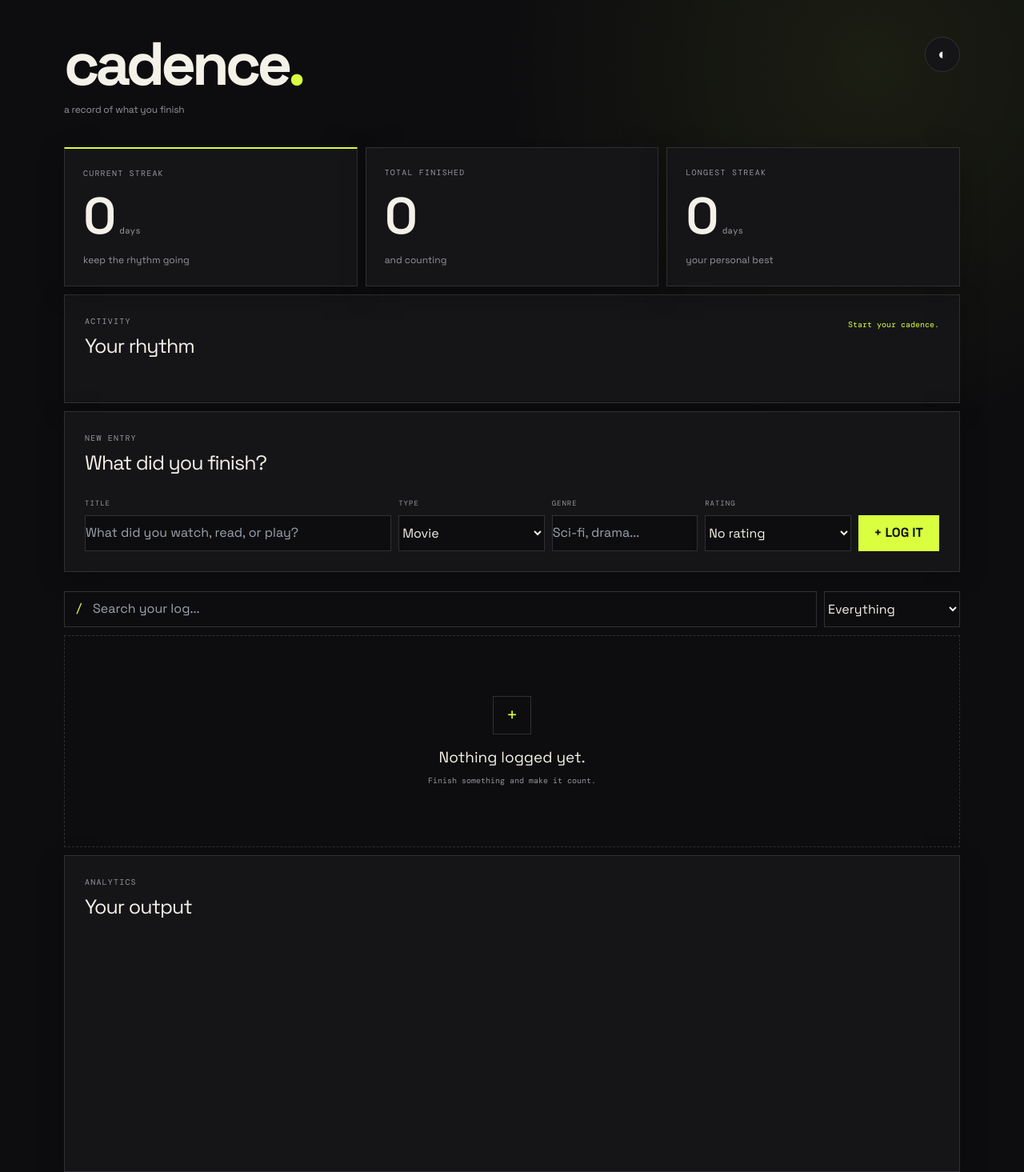
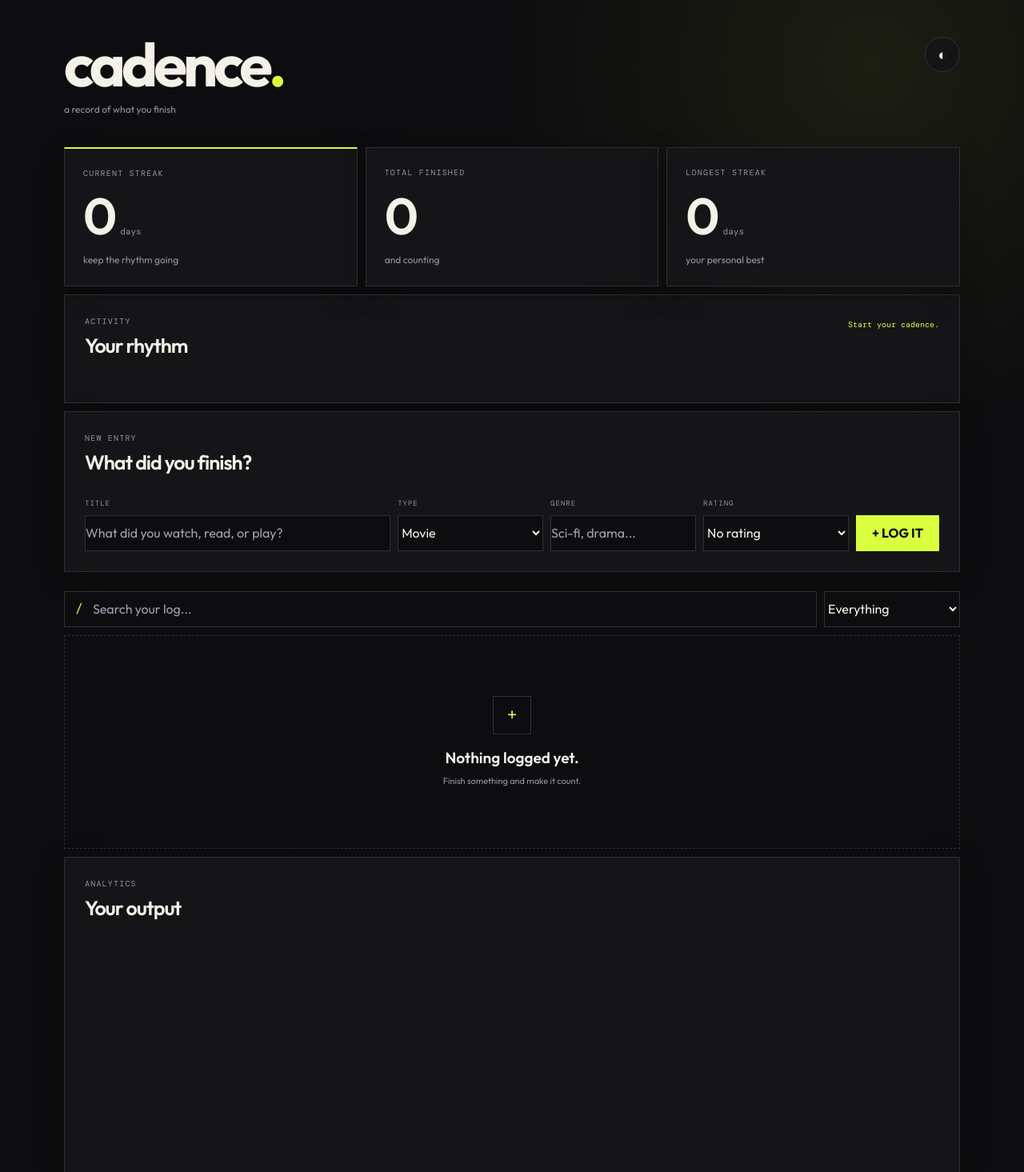
Before and after one commit to srishtipurohitaps/Cadence, a website: page pages/index.html in a window 1280 px wide. Shown: the top 1465 px of the page at 80% size. Drawn offline with nearby package versions, Linux system fonts and the light colour scheme.

Commit message:
changed the font again to outfit

```diff
--- a/static/style.css
+++ b/static/style.css
@@ -1,4 +1,4 @@
-@import url('https://fonts.googleapis.com/css2?family=DM+Mono:wght@400;500&family=Space+Grotesk:wght@400;500;600;700&display=swap');
+@import url('https://fonts.googleapis.com/css2?family=DM+Mono:wght@400;500&family=Outfit:wght@400;500;600;700&display=swap');
 
 :root {
     --background: #0d0d0f;
@@ -32,7 +32,7 @@
         ),
         var(--background);
     color: var(--text);
-    font-family: "Space Grotesk", sans-serif;
+    font-family: "Outfit", sans-serif;
     transition:
         background 0.25s ease,
         color 0.25s ease;
@@ -83,10 +83,10 @@
 .brand p {
     margin: 14px 0 0;
     color: var(--muted);
-    font-family: "Space Grotesk", sans-serif;
+    font-family: "Outfit", sans-serif;
     font-size: 12px;
     font-weight: 400;
-    letter-spacing: -0.2px;
+    letter-spacing: 0;
 }
 
 .theme-button {
@@ -160,6 +160,7 @@
 .stat-description {
     margin: 0;
     color: var(--muted);
+    font-family: "Outfit", sans-serif;
     font-size: 12px;
 }
 
@@ -181,7 +182,9 @@
 
 .panel-heading h2 {
     margin: 5px 0 0;
+    font-family: "Outfit", sans-serif;
     font-size: 25px;
+    font-weight: 600;
     letter-spacing: -1px;
 }
 
@@ -373,9 +376,10 @@
 }
 
 .media-title {
+    font-family: "Outfit", sans-serif;
     font-size: 16px;
     font-weight: 600;
-    letter-spacing: -0.3px;
+    letter-spacing: -0.2px;
 }
 
 .media-meta {
@@ -432,14 +436,16 @@
 
 .empty-state h3 {
     margin: 0;
+    font-family: "Outfit", sans-serif;
     font-size: 19px;
+    font-weight: 600;
 }
 
 .empty-state p {
     margin: 7px 0 0;
     color: var(--muted);
-    font-family: "DM Mono", monospace;
-    font-size: 10px;
+    font-family: "Outfit", sans-serif;
+    font-size: 11px;
 }
 
 .analytics {
```
